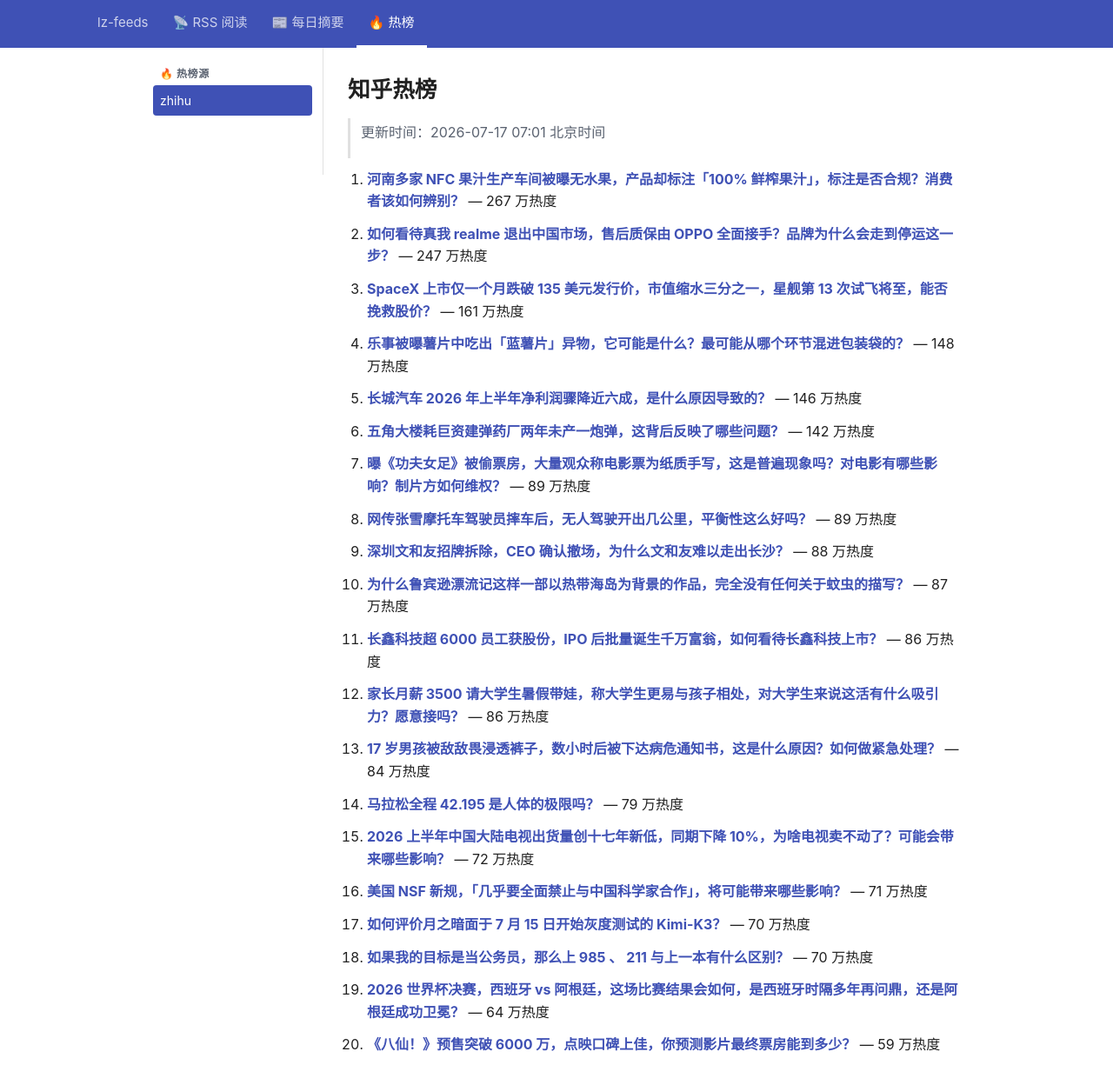
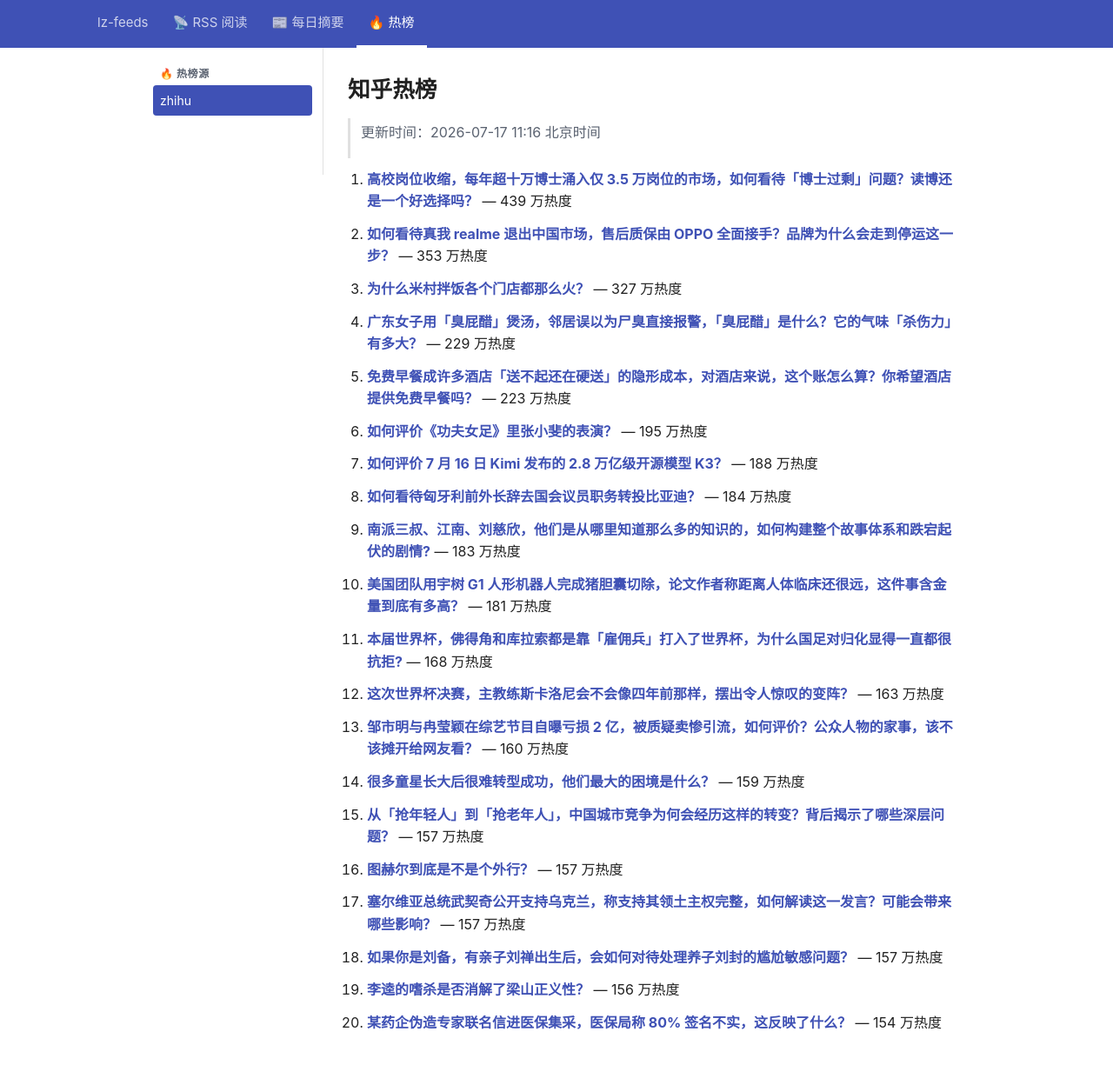
Before and after one commit to lizhang0101/lz-feeds, a Jekyll site: the page built from _hotlist/zhihu.md, in a window 1280 px wide and 1279 px high. Shown: the top 1248 px of the window at 87% size. Built offline with Jekyll 4.4.1, drawn with Linux system fonts in a browser that asks for light colours.

Commit message:
hotlist: 2026-07-17T03:16Z

```diff
--- a/_hotlist/zhihu.md
+++ b/_hotlist/zhihu.md
@@ -1,48 +1,48 @@
 ---
-updated: 2026-07-17 07:01 北京时间
+updated: 2026-07-17 11:16 北京时间
 count: 20
 ---
 
 # 知乎热榜
 
-> 更新时间：2026-07-17 07:01 北京时间
+> 更新时间：2026-07-17 11:16 北京时间
 
-1. **[河南多家 NFC 果汁生产车间被曝无水果，产品却标注「100% 鲜榨果汁」，标注是否合规？消费者该如何辨别？](https://www.zhihu.com/question/2060999608738608921)** — 267 万热度
+1. **[高校岗位收缩，每年超十万博士涌入仅 3.5 万岗位的市场，如何看待「博士过剩」问题？读博还是一个好选择吗？](https://www.zhihu.com/question/2061024906939310932)** — 439 万热度
 
-2. **[如何看待真我 realme 退出中国市场，售后质保由 OPPO 全面接手？品牌为什么会走到停运这一步？](https://www.zhihu.com/question/2061159948042461715)** — 247 万热度
+2. **[如何看待真我 realme 退出中国市场，售后质保由 OPPO 全面接手？品牌为什么会走到停运这一步？](https://www.zhihu.com/question/2061159948042461715)** — 353 万热度
 
-3. **[SpaceX 上市仅一个月跌破 135 美元发行价，市值缩水三分之一，星舰第 13 次试飞将至，能否挽救股价？](https://www.zhihu.com/question/2061111911014470002)** — 161 万热度
+3. **[为什么米村拌饭各个门店都那么火？](https://www.zhihu.com/question/2043613736666232393)** — 327 万热度
 
-4. **[乐事被曝薯片中吃出「蓝薯片」异物，它可能是什么？最可能从哪个环节混进包装袋的？](https://www.zhihu.com/question/2060136922228565203)** — 148 万热度
+4. **[广东女子用「臭屁醋」煲汤，邻居误以为尸臭直接报警，「臭屁醋」是什么？它的气味「杀伤力」有多大？](https://www.zhihu.com/question/2060807383539097822)** — 229 万热度
 
-5. **[长城汽车 2026 年上半年净利润骤降近六成，是什么原因导致的？](https://www.zhihu.com/question/2060421321046205380)** — 146 万热度
+5. **[免费早餐成许多酒店「送不起还在硬送」的隐形成本，对酒店来说，这个账怎么算？你希望酒店提供免费早餐吗？](https://www.zhihu.com/question/2060421723376153435)** — 223 万热度
 
-6. **[五角大楼耗巨资建弹药厂两年未产一炮弹，这背后反映了哪些问题？](https://www.zhihu.com/question/2060881836415439518)** — 142 万热度
+6. **[如何评价《功夫女足》里张小斐的表演？](https://www.zhihu.com/question/2060612497351169871)** — 195 万热度
 
-7. **[曝《功夫女足》被偷票房，大量观众称电影票为纸质手写，这是普遍现象吗？对电影有哪些影响？制片方如何维权？](https://www.zhihu.com/question/2060808065167746714)** — 89 万热度
+7. **[如何评价 7 月 16 日 Kimi 发布的 2.8 万亿级开源模型 K3？](https://www.zhihu.com/question/2061204677446964906)** — 188 万热度
 
-8. **[网传张雪摩托车驾驶员摔车后，无人驾驶开出几公里，平衡性这么好吗？](https://www.zhihu.com/question/2060758431435158135)** — 89 万热度
+8. **[如何看待匈牙利前外长辞去国会议员职务转投比亚迪？](https://www.zhihu.com/question/2061038899145728825)** — 184 万热度
 
-9. **[深圳文和友招牌拆除，CEO 确认撤场，为什么文和友难以走出长沙？](https://www.zhihu.com/question/2060496768580718879)** — 88 万热度
+9. **[南派三叔、江南、刘慈欣，他们是从哪里知道那么多的知识的，如何构建整个故事体系和跌宕起伏的剧情?](https://www.zhihu.com/question/35435432)** — 183 万热度
 
-10. **[为什么鲁宾逊漂流记这样一部以热带海岛为背景的作品，完全没有任何关于蚊虫的描写？](https://www.zhihu.com/question/2058654142529384461)** — 87 万热度
+10. **[美国团队用宇树 G1 人形机器人完成猪胆囊切除，论文作者称距离人体临床还很远，这件事含金量到底有多高？](https://www.zhihu.com/question/2060754085637271982)** — 181 万热度
 
-11. **[长鑫科技超 6000 员工获股份，IPO 后批量诞生千万富翁，如何看待长鑫科技上市？](https://www.zhihu.com/question/2059993412737283983)** — 86 万热度
+11. **[本届世界杯，佛得角和库拉索都是靠「雇佣兵」打入了世界杯，为什么国足对归化显得一直都很抗拒?](https://www.zhihu.com/question/2056857047036080742)** — 168 万热度
 
-12. **[家长月薪 3500 请大学生暑假带娃，称大学生更易与孩子相处，对大学生来说这活有什么吸引力？愿意接吗？](https://www.zhihu.com/question/2060824517308412396)** — 86 万热度
+12. **[这次世界杯决赛，主教练斯卡洛尼会不会像四年前那样，摆出令人惊叹的变阵？](https://www.zhihu.com/question/2061006297437419137)** — 163 万热度
 
-13. **[17 岁男孩被敌敌畏浸透裤子，数小时后被下达病危通知书，这是什么原因？如何做紧急处理？](https://www.zhihu.com/question/2060390753055123000)** — 84 万热度
+13. **[邹市明与冉莹颖在综艺节目自曝亏损 2 亿，被质疑卖惨引流，如何评价？公众人物的家事，该不该摊开给网友看？](https://www.zhihu.com/question/2061035268946367738)** — 160 万热度
 
-14. **[马拉松全程 42.195 是人体的极限吗？](https://www.zhihu.com/question/2059964988463355152)** — 79 万热度
+14. **[很多童星长大后很难转型成功，他们最大的困境是什么？](https://www.zhihu.com/question/1983132057480755135)** — 159 万热度
 
-15. **[2026 上半年中国大陆电视出货量创十七年新低，同期下降 10%，为啥电视卖不动了？可能会带来哪些影响？](https://www.zhihu.com/question/2060800089560282167)** — 72 万热度
+15. **[从「抢年轻人」到「抢老年人」，中国城市竞争为何会经历这样的转变？背后揭示了哪些深层问题？](https://www.zhihu.com/question/2060676051953348649)** — 157 万热度
 
-16. **[美国 NSF 新规，「几乎要全面禁止与中国科学家合作」，将可能带来哪些影响？](https://www.zhihu.com/question/2060040310399263380)** — 71 万热度
+16. **[图赫尔到底是不是个外行？](https://www.zhihu.com/question/2061014911753216146)** — 157 万热度
 
-17. **[如何评价月之暗面于 7 月 15 日开始灰度测试的 Kimi-K3？](https://www.zhihu.com/question/2060635206651065501)** — 70 万热度
+17. **[塞尔维亚总统武契奇公开支持乌克兰，称支持其领土主权完整，如何解读这一发言？可能会带来哪些影响？](https://www.zhihu.com/question/2061149996708099505)** — 157 万热度
 
-18. **[如果我的目标是当公务员，那么上 985 、 211 与上一本有什么区别？](https://www.zhihu.com/question/1931818975265789556)** — 70 万热度
+18. **[如果你是刘备，有亲子刘禅出生后，会如何对待处理养子刘封的尴尬敏感问题？](https://www.zhihu.com/question/2049444949750555027)** — 157 万热度
 
-19. **[2026 世界杯决赛，西班牙 vs 阿根廷，这场比赛结果会如何，是西班牙时隔多年再问鼎，还是阿根廷成功卫冕？](https://www.zhihu.com/question/2060979028366988938)** — 64 万热度
+19. **[李逵的嗜杀是否消解了梁山正义性？](https://www.zhihu.com/question/14674514584)** — 156 万热度
 
-20. **[《八仙！》预售突破 6000 万，点映口碑上佳，你预测影片最终票房能到多少？](https://www.zhihu.com/question/2059956129291919389)** — 59 万热度
+20. **[某药企伪造专家联名信进医保集采，医保局称 80% 签名不实，这反映了什么？](https://www.zhihu.com/question/2057921498447454484)** — 154 万热度
```
